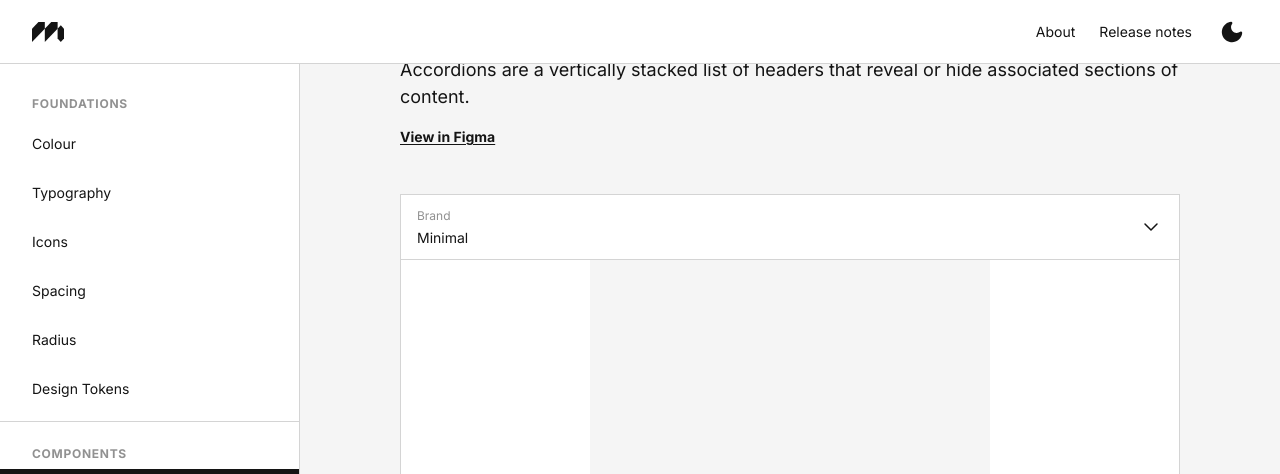
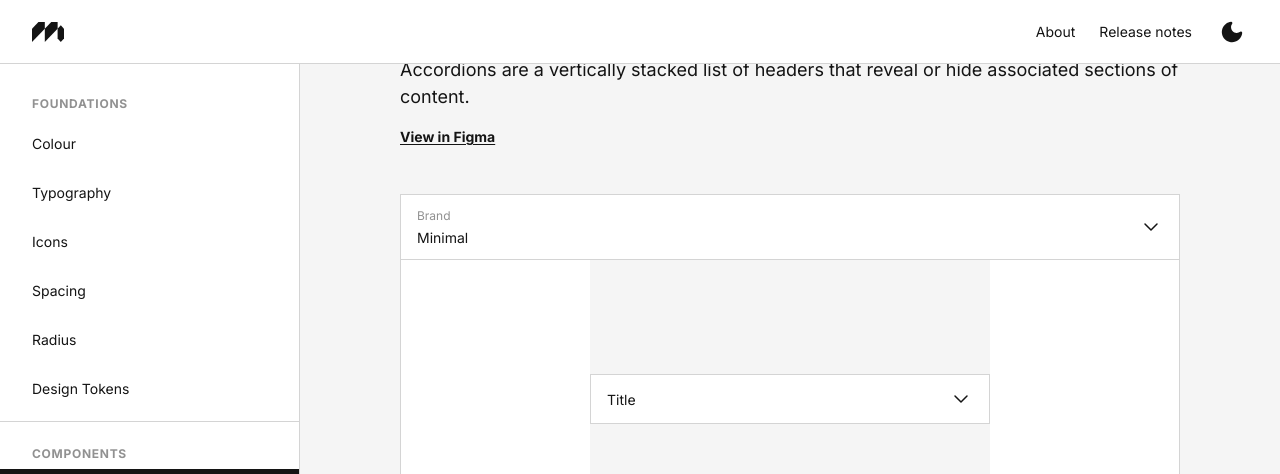
Before and after one commit to xlliott/minimalds, a React (Vite) app: page / in a window 1280 px wide. Both pictures are taken after a click on the button "View Components". Shown: the top 474 px of the page. Built offline with nearby package versions, Linux system fonts and the light colour scheme.

Commit message:
Update ComponentPage.css

```diff
--- a/src/pages/ComponentPage.css
+++ b/src/pages/ComponentPage.css
@@ -111,9 +111,15 @@
 }
 
 .mds-component-page__preview-scope {
-  width:     400px;
-  max-width: 100%;
+  display:     flex;
+  align-items: center;
+  width:       400px;
+  max-width:   100%;
   flex-shrink: 0;
+}
+
+.mds-component-page__preview-scope > * {
+  width: 100%;
 }
 
 /* --- Sections --- */
```
